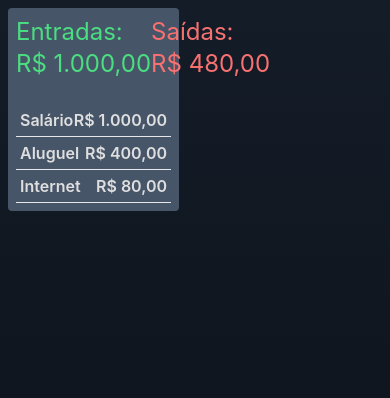
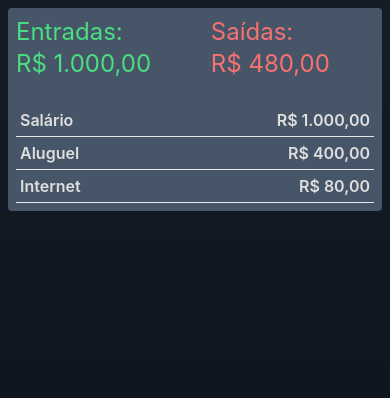
Before and after one commit to josecarlosmonteiro/f-control, a React (Create React App) app: page / in a window 390 px wide. Shown: the top 398 px of the page. Built offline with nearby package versions, Linux system fonts and the light colour scheme; data requests are answered from the project's data file.

Commit message:
feat:aplicar responsividade de orçamento na tela home.

```diff
--- a/src/pages/Home/index.tsx
+++ b/src/pages/Home/index.tsx
@@ -4,7 +4,7 @@ import Budget from "../../components/Budget";
 export default function Home() {
   return (
     <div className="grid grid-cols-12 gap-4">
-      <div className="col-span-6 p-2 m-2 rounded bg-slate-600">
+      <div className="col-span-12 md:col-span-7 p-2 m-2 rounded bg-slate-600">
         <Budget />
       </div>
     </div>
```
